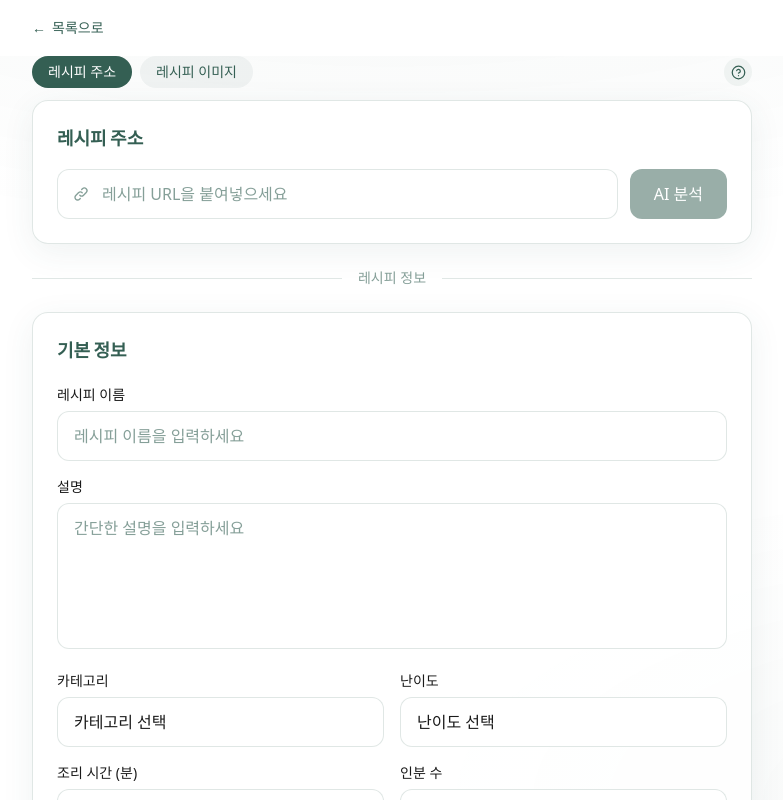
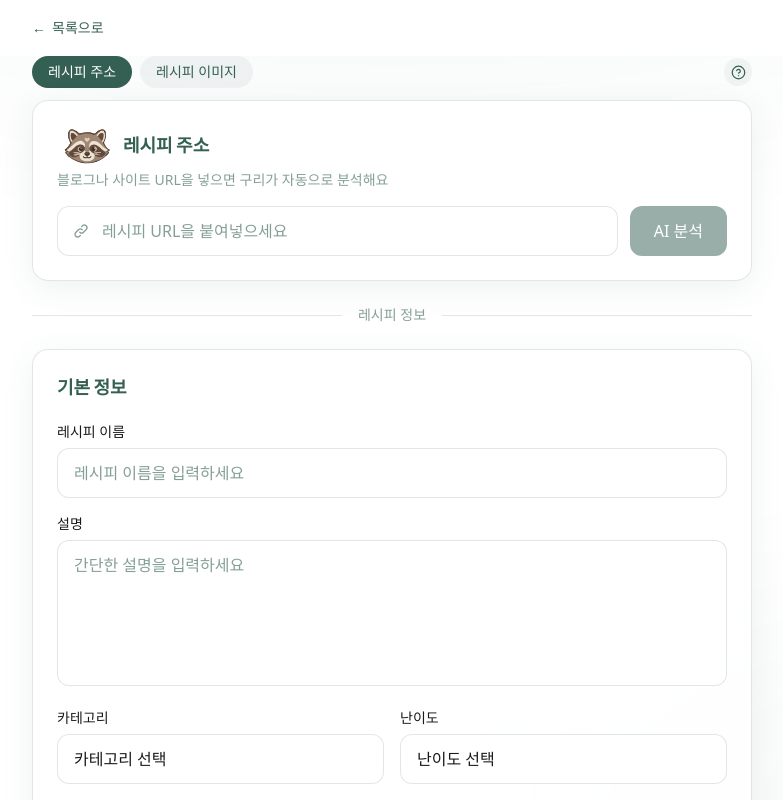
Before and after one commit to valletgood/recipe-note, a Next.js app: page /recipes/new in a window 1280 px wide. Shown: the top 800 px of the page, without its empty margins (248-1031 px from the left). Built offline with nearby package versions, Linux system fonts and the light colour scheme.

Commit message:
fix: 수정 / 저장 / 목록 없는 상황에서 문구 및 캐릭터 추가

```diff
--- a/src/components/EmptyState.tsx
+++ b/src/components/EmptyState.tsx
@@ -1,6 +1,6 @@
-"use client";
+'use client';
 
-import RaccoonMascot from "./RaccoonMascot";
+import { RaccoonCrying } from './character/RaccoonCrying';
 
 interface EmptyStateProps {
   title: string;
@@ -11,7 +11,7 @@ interface EmptyStateProps {
 export default function EmptyState({
   title,
   description,
-  className = "",
+  className = '',
 }: EmptyStateProps) {
   return (
     <div
@@ -19,15 +19,13 @@ export default function EmptyState({
       role="status"
       aria-label="내용 없음"
     >
-      <RaccoonMascot className="h-32 w-32 animate-[float_3s_ease-in-out_infinite]" />
+      <RaccoonCrying className="animate-[float_3s_ease-in-out_infinite]" />
       <div className="space-y-2">
         <h2 className="font-display text-xl font-semibold text-[var(--foreground)]">
           {title}
         </h2>
         {description && (
-          <p className="max-w-sm text-[var(--point)]">
-            {description}
-          </p>
+          <p className="max-w-sm text-[var(--point)]">{description}</p>
         )}
       </div>
     </div>
--- a/src/components/recipe/form/ImageAnalyzeSection.tsx
+++ b/src/components/recipe/form/ImageAnalyzeSection.tsx
@@ -4,6 +4,7 @@ import { useCallback, useRef, useState } from "react";
 import Image from "next/image";
 import GlassCard from "@/components/ui/GlassCard";
 import Button from "@/components/ui/Button";
+import { RaccoonLoco } from "@/components/character/RaccoonLoco";
 
 interface ImageAnalyzeSectionProps {
   onAnalyze: (file: File) => void;
@@ -55,9 +56,30 @@ export default function ImageAnalyzeSection({
 
   return (
     <GlassCard variant="strong" className="p-6">
-      <h2 className="font-display mb-4 text-lg font-bold text-[var(--point)]">
-        레시피 이미지
-      </h2>
+      <div className="mb-4">
+        <div className="flex items-center gap-2">
+          <div
+            style={{
+              width: '58px',
+              height: '41px',
+              overflow: 'hidden',
+              flexShrink: 0,
+            }}
+          >
+            <div
+              style={{ transform: 'scale(0.25)', transformOrigin: 'top left' }}
+            >
+              <RaccoonLoco />
+            </div>
+          </div>
+          <h2 className="font-display text-lg font-bold text-[var(--point)]">
+            레시피 이미지
+          </h2>
+        </div>
+        <p className="mt-1 text-sm text-[var(--point-muted)]">
+          레시피 사진이나 스크린샷을 올리면 구리가 자동으로 분석해요
+        </p>
+      </div>
 
       {/* 드롭존 / 미리보기 */}
       {preview ? (
--- a/src/components/recipe/form/UrlAnalyzeSection.tsx
+++ b/src/components/recipe/form/UrlAnalyzeSection.tsx
@@ -1,9 +1,10 @@
-"use client";
+'use client';
 
-import { useCallback, useState } from "react";
-import GlassCard from "@/components/ui/GlassCard";
-import Button from "@/components/ui/Button";
-import { ADD_RECIPE_PAGE } from "@/constants/ui";
+import { useCallback, useState } from 'react';
+import GlassCard from '@/components/ui/GlassCard';
+import Button from '@/components/ui/Button';
+import { ADD_RECIPE_PAGE } from '@/constants/ui';
+import { RaccoonLoco } from '@/components/character/RaccoonLoco';
 
 interface UrlAnalyzeSectionProps {
   onAnalyze: (url: string) => void;
@@ -16,7 +17,7 @@ export default function UrlAnalyzeSection({
   isAnalyzing,
   errorMessage,
 }: UrlAnalyzeSectionProps) {
-  const [url, setUrl] = useState("");
+  const [url, setUrl] = useState('');
 
   const handleSubmit = useCallback(
     (e: React.FormEvent) => {
@@ -25,23 +26,44 @@ export default function UrlAnalyzeSection({
       if (!trimmed) return;
       onAnalyze(trimmed);
     },
-    [url, onAnalyze]
+    [url, onAnalyze],
   );
 
   return (
     <GlassCard variant="strong" className="p-6">
-      <h2 className="font-display mb-4 text-lg font-bold text-[var(--point)]">
-        레시피 주소
-      </h2>
+      <div className="mb-4">
+        <div className="flex items-center gap-2">
+          <div
+            style={{
+              width: '58px',
+              height: '41px',
+              overflow: 'hidden',
+              flexShrink: 0,
+            }}
+          >
+            <div
+              style={{ transform: 'scale(0.25)', transformOrigin: 'top left' }}
+            >
+              <RaccoonLoco />
+            </div>
+          </div>
+          <h2 className="font-display text-lg font-bold text-[var(--point)]">
+            레시피 주소
+          </h2>
+        </div>
+        <p className="mt-1 text-sm text-[var(--point-muted)]">
+          블로그나 사이트 URL을 넣으면 구리가 자동으로 분석해요
+        </p>
+      </div>
       <form onSubmit={handleSubmit} className="flex flex-col gap-3 sm:flex-row">
         <div className="relative min-w-0 flex-1">
-          <LinkIcon className="absolute left-4 top-1/2 h-4 w-4 -translate-y-1/2 text-[var(--point-muted)]" />
+          <LinkIcon className="absolute top-1/2 left-4 h-4 w-4 -translate-y-1/2 text-[var(--point-muted)]" />
           <input
             type="url"
             value={url}
             onChange={(e) => setUrl(e.target.value)}
             placeholder={ADD_RECIPE_PAGE.URL_PLACEHOLDER}
-            className="w-full rounded-xl border border-[var(--glass-border)] bg-white/80 py-3 pl-11 pr-4 text-[var(--foreground)] placeholder:text-[var(--point-muted)] focus:border-[var(--point)] focus:outline-none focus:ring-2 focus:ring-[var(--point)]/20"
+            className="w-full rounded-xl border border-[var(--glass-border)] bg-white/80 py-3 pr-4 pl-11 text-[var(--foreground)] placeholder:text-[var(--point-muted)] focus:border-[var(--point)] focus:ring-2 focus:ring-[var(--point)]/20 focus:outline-none"
             disabled={isAnalyzing}
           />
         </div>
--- a/src/constants/ui.ts
+++ b/src/constants/ui.ts
@@ -1,7 +1,7 @@
 export const MAIN_PAGE = {
   SEARCH_PLACEHOLDER: '레시피 검색...',
   EMPTY_TITLE: '아직 저장한 레시피가 없어요',
-  EMPTY_DESCRIPTION: '이미지나 URL을 추가하면 AI가 레시피를 정리해 드려요.',
+  EMPTY_DESCRIPTION: '이미지나 URL을 추가하면 구리가 레시피를 정리해 드려요.',
   ADD_RECIPE: '레시피 추가',
 } as const;
 
```
